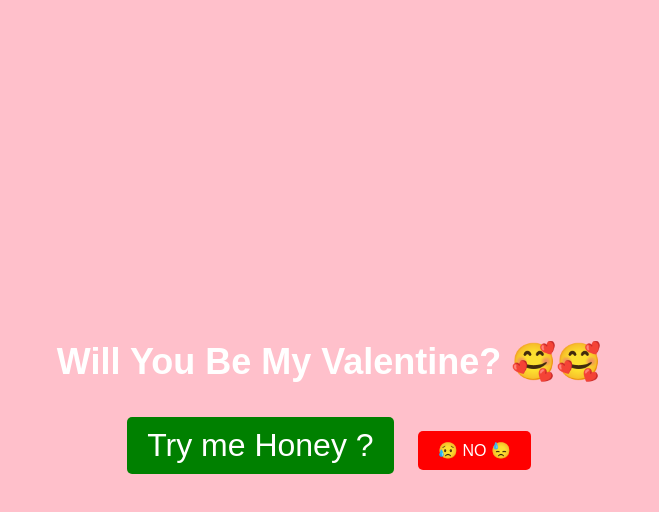
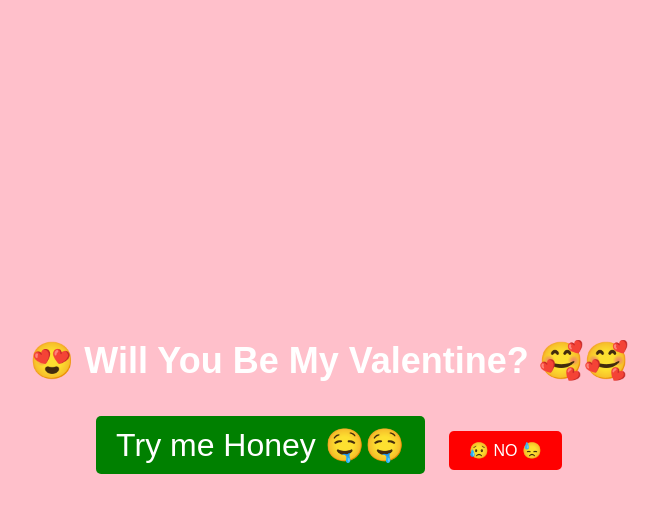
Before and after one commit to sumit2401/valentine, a plain HTML site: page index.html in a window 1280 px wide. Both pictures are taken after a click on the button "😥 NO 😓". Shown: the whole page, without its empty margins (311-970 px from the left). Drawn offline with Linux system fonts and the light colour scheme.

Commit message:
Update index.html

```diff
--- a/index.html
+++ b/index.html
@@ -8,7 +8,7 @@
 </head>
 <body>
 <div class="container">
-    <h1>Will You Be My Valentine? 🥰🥰</h1>
+    <h1>😍 Will You Be My Valentine? 🥰🥰</h1>
     <button class="yes-btn" onclick="sayILoveYou()">❤️ YES 😍</button>
     <button class="no-btn" onclick="areYouSure()">😥 NO 😓</button>
 </div>
@@ -24,7 +24,7 @@
 
     function areYouSure() {
         let btn = document.querySelector('.yes-btn');
-        btn.innerHTML="Try me Honey ?";
+        btn.innerHTML="Try me Honey 🤤🤤";
         let currentSize = window.getComputedStyle(btn).getPropertyValue('font-size');
         let newSize = parseFloat(currentSize) * 2;
         btn.style.fontSize = newSize + 'px';
```
